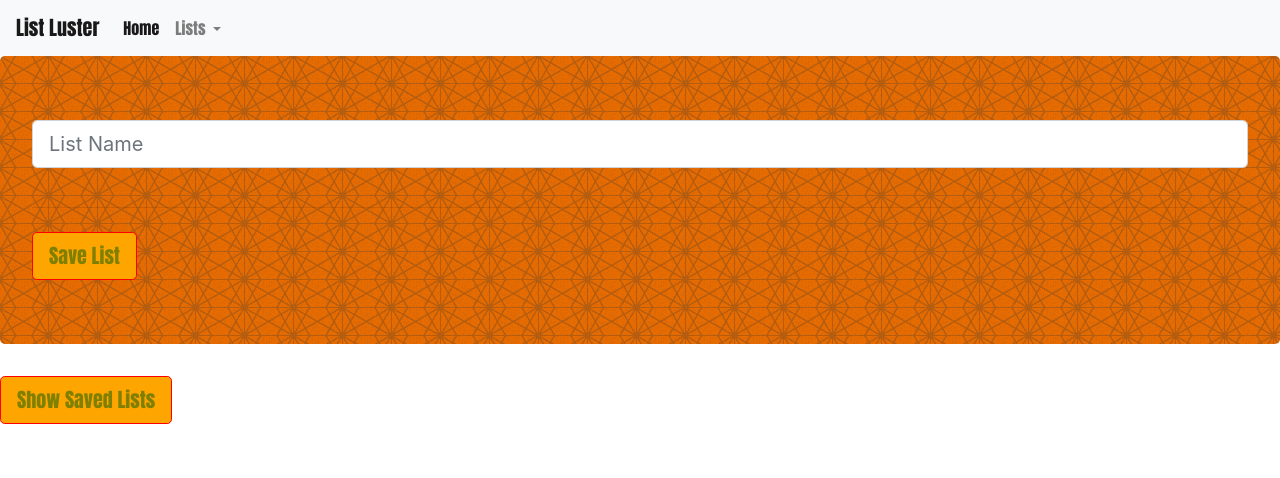
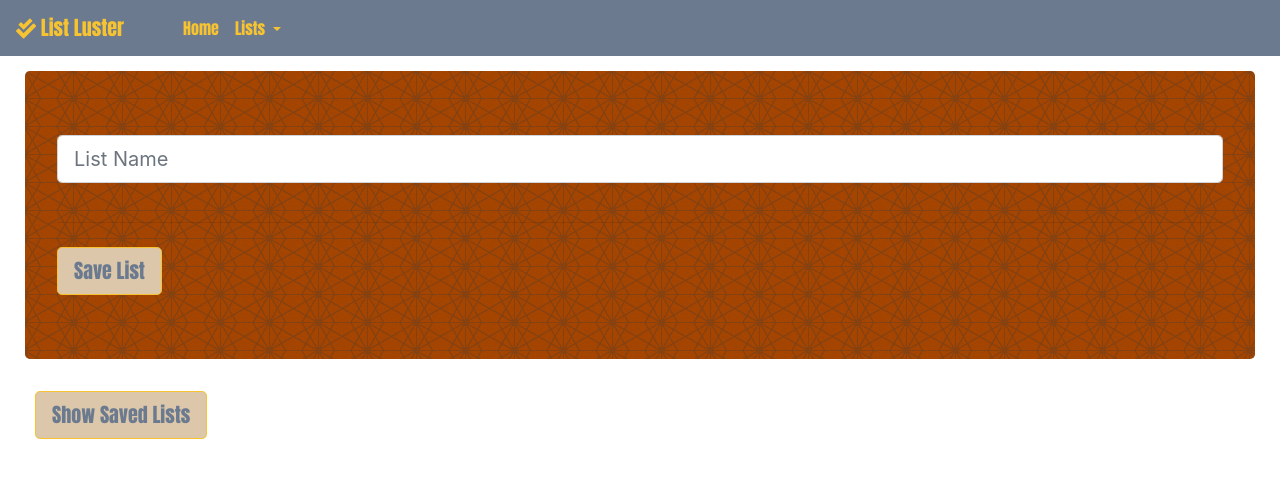
Before and after one commit to arosteguy/listluster, a website: page public/members.html in a window 1280 px wide. Drawn offline with nearby package versions, Linux system fonts and the light colour scheme; no server answers.

Commit message:
massive sttyling changes

```diff
--- a/config/config.json
+++ b/config/config.json
@@ -1,7 +1,7 @@
 {
     "development": {
       "username": "root",
-      "password": "19691969",
+      "password": "bubba242",
       "database": "checklist_db",
       "host": "127.0.0.1",
       "port": 3306,
--- a/public/assets/css/style.css
+++ b/public/assets/css/style.css
@@ -29,24 +29,57 @@
 
 .navbar {
     font-family: 'Anton', sans-serif;
-    color: green;
-    /* background: #e66b00 url(../../images/black-thread\ \(1\).png); */
+    margin-bottom: 15px;
+    background-color: #6B7A8F;
+}
+.navbar-brand{
+    color: #F7C331;
+}
+.navbar-brand:hover{
+    color: #F7C331;
+}
+.nav-link{
+    color: #F7C331;
+}
+
+.nav-link:hover{
+    color: #A64500;
 }
 
 .btn {
     font-family: 'Anton', sans-serif;
-    background-color: orange;
-    border-color: red;
-    color: olive;
+    background-color: #DCC7AA;
+    border-color: #F7C331;
+    color: #6B7A8F;
 }
 
 .btn:hover {
-    border-color: orange;
-    background-color: red;
-    color: yellow;
+    border-color: #DCC7AA;
+    background-color: #F7C331;
+    color: #6B7A8F;
 }
 
+#showSavedLists{
+    color: #6B7A8F;
+    margin-left: 35px;
+    background-color: #DCC7AA;
+}
+
+#showSavedLists:hover{
+    background-color: #F7C331;
+}
 .jumbotron {
-    background-color: red;
-    background: #e66b00 url(../../images/black-thread\ \(1\).png);
+    background-color: #F7C331;
+    background: #A64500 url(../../images/black-thread\ \(1\).png);
+    margin-left: 25px;
+    margin-right: 25px;
 }
+
+h1{
+    margin-left: 35px;
+    margin-top: 15px;
+}
+
+ul{
+    margin-left: 35px;
+}
--- a/public/members.html
+++ b/public/members.html
@@ -7,24 +7,25 @@
     <meta http-equiv="X-UA-Compatible" content="ie=edge">
     <link rel="stylesheet" href="https://stackpath.bootstrapcdn.com/bootstrap/4.4.1/css/bootstrap.min.css"
         integrity="sha384-Vkoo8x4CGsO3+Hhxv8T/Q5PaXtkKtu6ug5TOeNV6gBiFeWPGFN9MuhOf23Q9Ifjh" crossorigin="anonymous">
-    <link rel="stylesheet" type="text/css" href="/assets/css/style.css">
     <script src="https://code.jquery.com/jquery-3.4.1.min.js"
         integrity="sha256-CSXorXvZcTkaix6Yvo6HppcZGetbYMGWSFlBw8HfCJo=" crossorigin="anonymous"></script>
     <script src="https://cdn.jsdelivr.net/npm/popper.js@1.16.0/dist/umd/popper.min.js"
         integrity="sha384-Q6E9RHvbIyZFJoft+2mJbHaEWldlvI9IOYy5n3zV9zzTtmI3UksdQRVvoxMfooAo" crossorigin="anonymous">
-    </script>
+        </script>
     <script src="https://stackpath.bootstrapcdn.com/bootstrap/4.4.1/js/bootstrap.min.js"
         integrity="sha384-wfSDF2E50Y2D1uUdj0O3uMBJnjuUD4Ih7YwaYd1iqfktj0Uod8GCExl3Og8ifwB6" crossorigin="anonymous">
-    </script>
+        </script>
     <link href="https://fonts.googleapis.com/css?family=Anton&display=swap" rel="stylesheet">
+    <link rel="stylesheet" type="text/css" href="/assets/css/style.css">
+    <link rel="stylesheet" href="https://cdnjs.cloudflare.com/ajax/libs/font-awesome/5.12.1/css/all.min.css" integrity="sha256-mmgLkCYLUQbXn0B1SRqzHar6dCnv9oZFPEC1g1cwlkk=" crossorigin="anonymous" />
     <title>List Luster</title>
 </head>
 
 <body>
 
     <body>
-        <nav class="navbar navbar-expand-lg navbar-light bg-light">
-            <a class="navbar-brand" href="">List Luster</a>
+        <nav class="navbar navbar-expand-lg">
+            <a class="navbar-brand" href=""><i class="fas fa-check-double"></i> List Luster</a>
             <button class="navbar-toggler" type="button" data-toggle="collapse" data-target="#navbarSupportedContent"
                 aria-controls="navbarSupportedContent" aria-expanded="false" aria-label="Toggle navigation">
                 <span class="navbar-toggler-icon"></span>
```
Also changed, not shown: public/home.html (+13 -15 lines), public/saved.html (+6 -6 lines).
